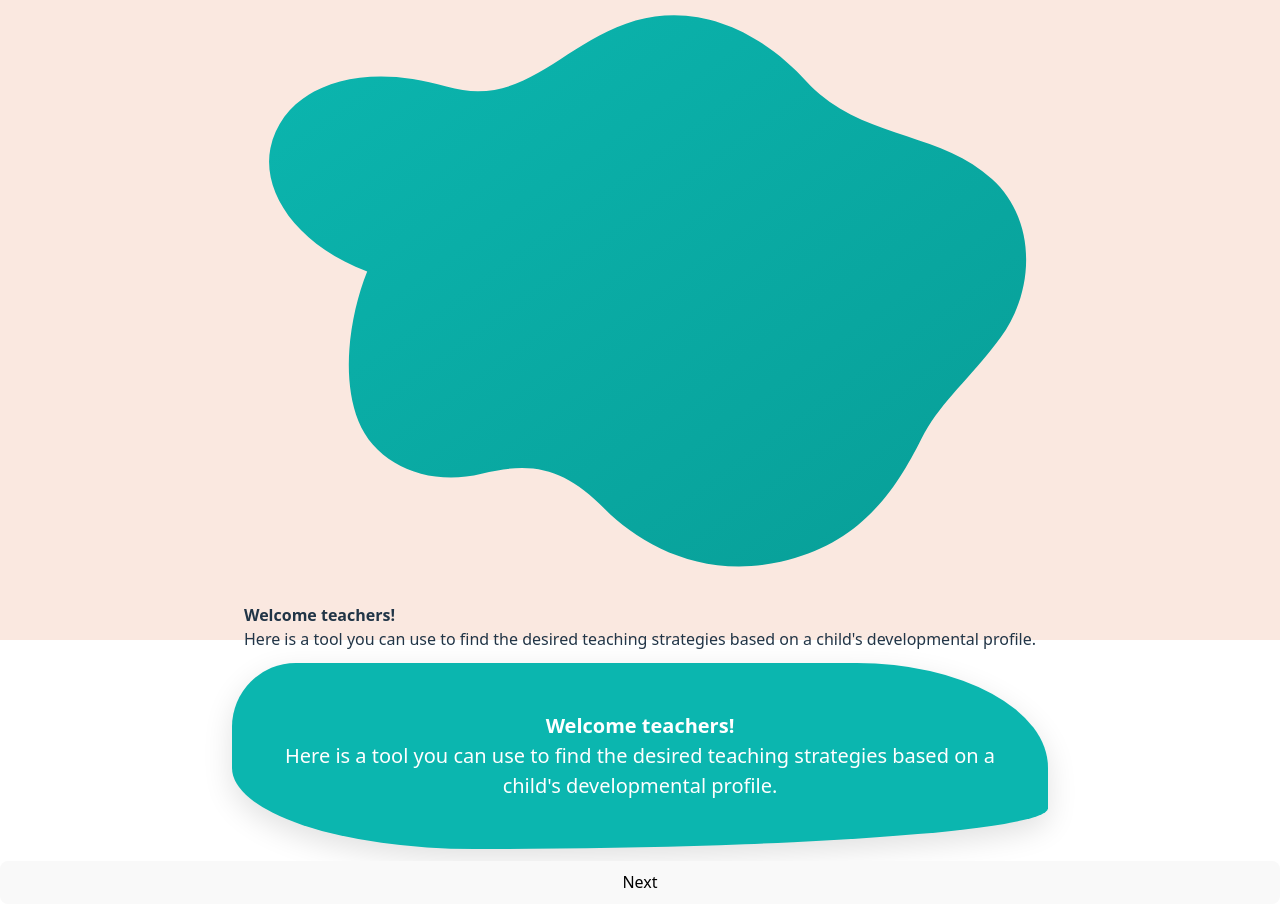
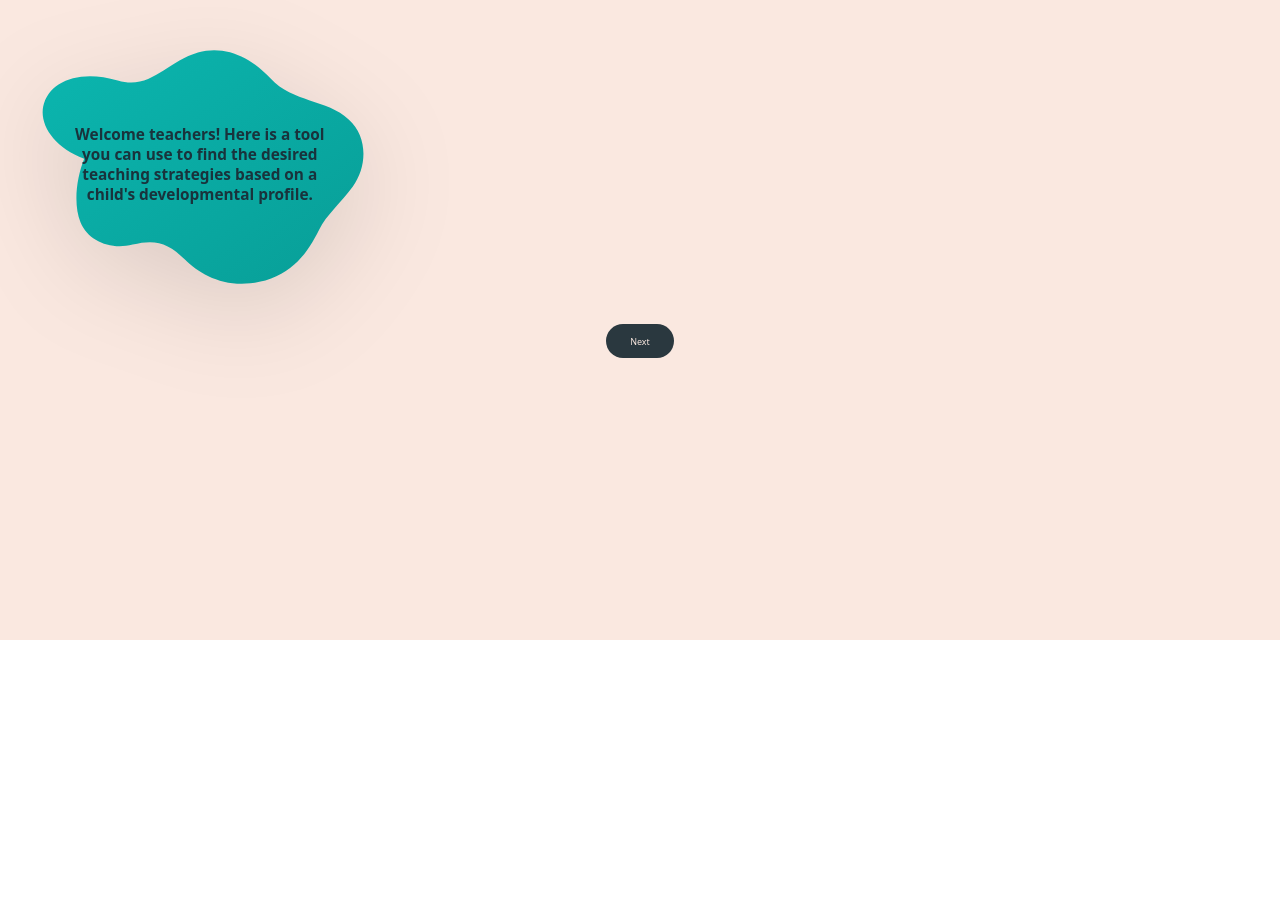
Before and after one commit to kylelin23/EHS_webpage, a React (Vite) app: page / in a window 1280 px wide. Shown: the part 160-1064 px from the top of the page. After the commit the page ends 800 px from the top, so only its background shows below. Built offline with nearby package versions, Linux system fonts and the light colour scheme.

Commit message:
Blob update

```diff
--- a/package.json
+++ b/package.json
@@ -14,6 +14,7 @@
     "papaparse": "^5.5.3",
     "react": "^19.1.1",
     "react-dom": "^19.1.1",
+    "react-router": "^7.8.2",
     "react-router-dom": "^7.8.2",
     "react-select": "^5.10.2"
   },
--- a/src/welcomePage.css
+++ b/src/welcomePage.css
@@ -24,65 +24,38 @@ h1 {
   padding: 20px;
 }
 
-.blob-outer {
+/* center blob + button */
+.hero { display: grid; gap: clamp(12px, 2.5vw, 24px); padding: clamp(16px, 3vw, 32px); }
+
+/* blob */
+.blob-outer { width: 30%; display: grid; place-items: left; }
+.blob-card { position: relative; width: min(92%, 60vw); aspect-ratio: 5 / 4; filter: drop-shadow(0 2vw 4vw rgba(0,0,0,.12)); }
+.blob-svg { position: absolute; inset: 0; width: 100%; height: 100%; }
+.blob-text {
+  position: absolute;
+  inset: 0;
   display: grid;
   place-items: center;
-  margin-top: 16px;
+  text-align: center;
+  color: #19333c;
+
+  /* sensible, responsive values */
+  padding: clamp(16px, 3.5vw, 40px);
+  font-size: clamp(1.2vw, 0.5vw, 0.2vw);
+  line-height: 1.3;      /* closer lines without overlap */
+  font-weight: 600;
 }
 
-.blob-inner {
-  --blob-bg: #0bb6af;
-  --text-color: #ffffff;
-  background: var(--blob-bg);
-  color: var(--text-color);
-  width: min(90vw, 720px);
-  padding: clamp(20px, 4vw, 48px);
-  text-align: center;
-  line-height: 1.5;
-  font-size: clamp(16px, 2.2vw, 20px);
-  font-weight: 500;
-  margin: 12px auto;
-  box-shadow: 0 10px 30px rgba(0,0,0,0.12);  /* fixed */
-  border-radius:10% 30% 90% 38% / 44% 72% 28% 56%;
-
+.blob-text strong {
+  display: block;          /* put title on its own line */
+  margin-bottom: 0.15em;   /* small gap to next line */
+  font-weight: 800;
 }
 
-
-.blob-inner p {
-  margin: 0;
+.next-btn {
+  padding: clamp(10px, 0.8vw, 0.8vw) clamp(18px, 2vw, 24px);
+  background: #2a383f; color: #fae8e0; border: 0; border-radius: 300vw;
+  font-size: clamp(0.7vw, 1.6vw, 0.6vw); cursor: pointer;
 }
-
-.blob-inner p strong {
-  font-weight: 700;
-}
-
-@media (prefers-reduced-motion: reduce) {
-  .blob-inner {
-    animation: none;
-  }
-/*
-  .two-col {
-    display: grid;
-    grid-template-columns: minmax(280px, 520px) 1fr;
-    gap: 24px;
-    align-items: start;
-  } */
-/*
-  @media (max-width: 900px) {
-    .two-col{
-      grid-template-columns: 1fr;
-    }
-  } */
-/*
-  .dropdowns .dropdownContainer {
-    width: 100%; max-width: 520px;
-  } */
-
-  .blob-outer {
-    display: grid; place-items: center; margin-top: 0;
-  }
-
-  .blob-inner {
-    width: min(100%, 720px);
-  }
-}
+.next-btn:hover { filter: brightness(1.06); }
+.next-btn { justify-self: center; }
--- a/src/welcomePage.jsx
+++ b/src/welcomePage.jsx
@@ -2,11 +2,8 @@ import './welcomePage.css'
 import { useNavigate } from "react-router-dom";
 
 function WelcomePage() {
-    const navigate = useNavigate()
-
-    const navigateButton = () => {
-        navigate("/dataPage");
-  }
+  const navigate = useNavigate();
+  const navigateButton = () => navigate("/dataPage");
 
   return (
     <div className="container">
@@ -14,16 +11,17 @@ function WelcomePage() {
         <h1>Early Head Start's "DRDP Tool"</h1>
       </div>
 
+      <div className="hero">
         <div className="blob-outer">
           <div className="blob-card">
-            <svg className="blob-svg" viewBox="0 0 900 700" aria-hidden="true" preserveAspectRatio="xMidYMid slice">
+            <svg className="blob-svg" viewBox="0 0 900 700" preserveAspectRatio="xMidYMid meet" aria-hidden="true">
               <defs>
                 <linearGradient id="blobGrad" x1="0" y1="0" x2="1" y2="1">
                   <stop offset="0%"  stopColor="#0bb6af" />
                   <stop offset="100%" stopColor="#089e97" />
                 </linearGradient>
               </defs>
-              {/* Path shaped to look like your Canva blob (top bump + bottom tail) */}
+
               <path fill="url(#blobGrad)" d="
                 M140,330
                 C 60,300 20,240 30,190
@@ -41,23 +39,17 @@ function WelcomePage() {
             </svg>
 
             <div className="blob-text">
-              <strong>Welcome teachers!</strong><br />
+              <strong>Welcome teachers!
               Here is a tool you can use to find the desired teaching strategies
-              based on a child's developmental profile.
+              based on a child's developmental profile.</strong>
             </div>
           </div>
         </div>
-        <div className="blob-inner">
-          <p>
-            <strong>Welcome teachers!</strong><br />
-            Here is a tool you can use to find the desired teaching strategies
-            based on a child's developmental profile.
-          </p>
+
+        <button className="next-btn" onClick={navigateButton}>Next</button>
       </div>
-        <button onClick = {navigateButton}>Next</button>
     </div>
-
   );
 }
 
-export default WelcomePage
+export default WelcomePage;
```
Also changed, not shown: 1 other file (tests, documents, lock files or other folders). Lines whose indentation alone changed are shown as unchanged.
